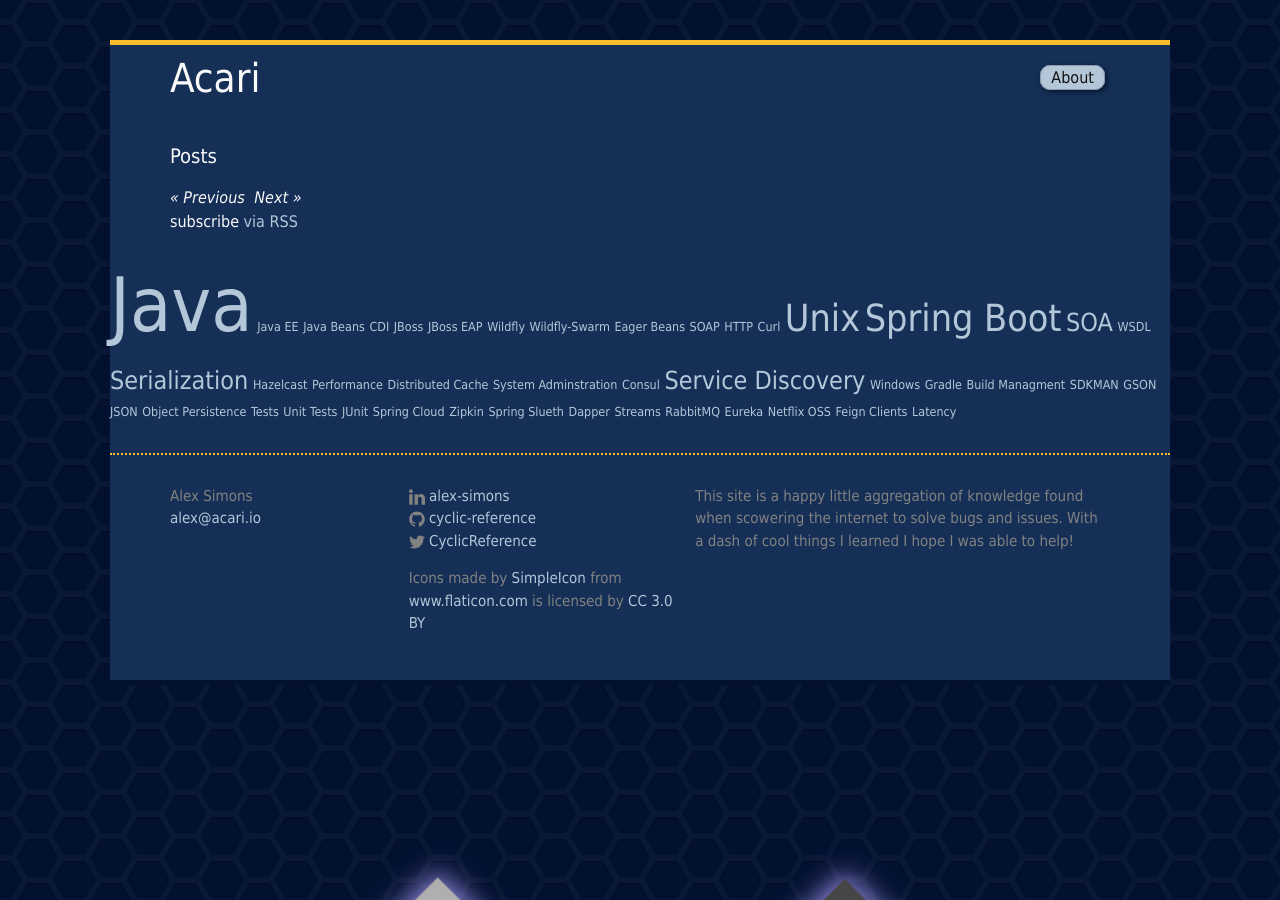
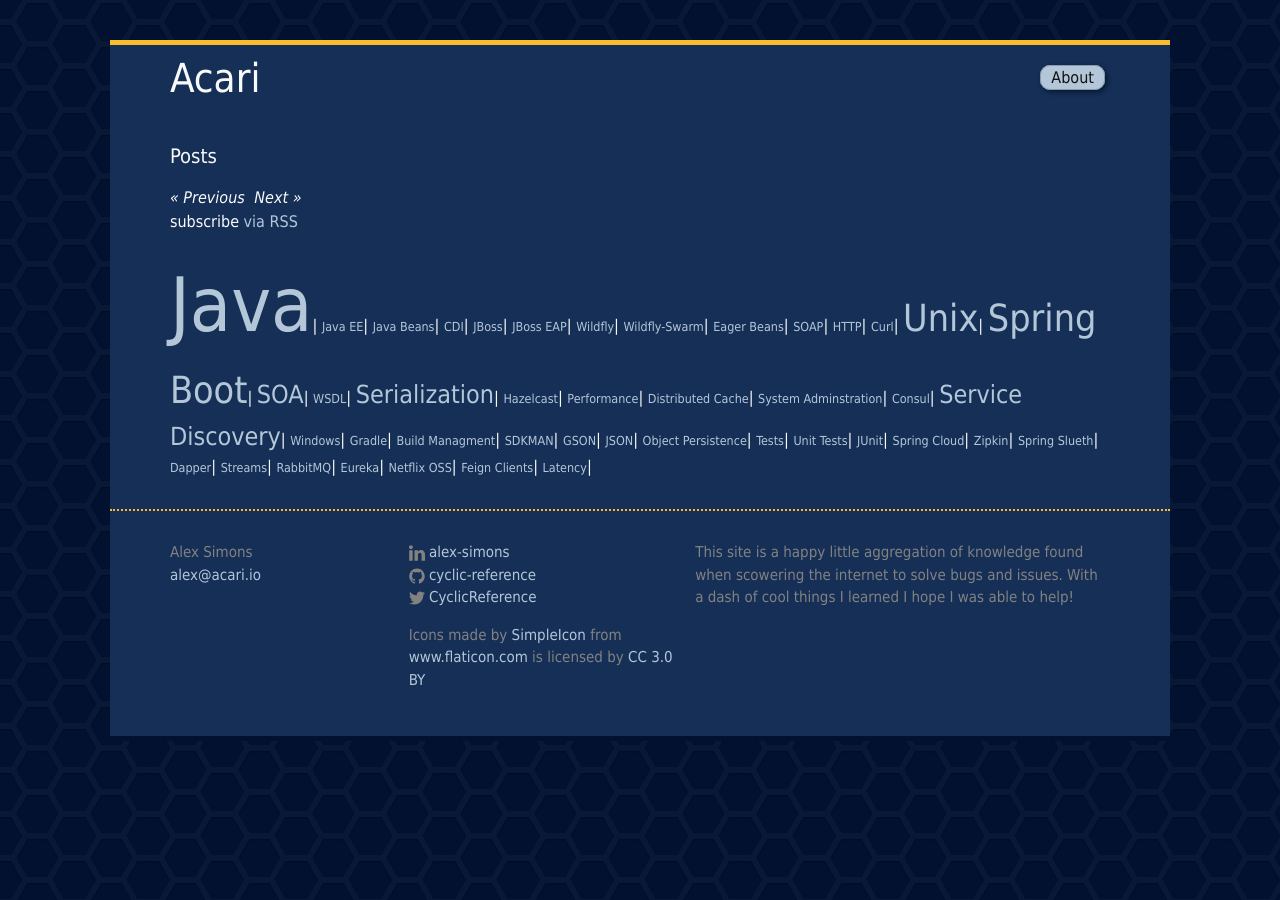
Before and after one commit to Unthrottled/blog, a Jekyll site: the page built from index.html, in a window 1280 px wide and 900 px high. Built offline with Jekyll 4.4.1, drawn with Linux system fonts in a browser that asks for light colours.

Commit message:
Tag Separators

```diff
--- a/_layouts/default.html
+++ b/_layouts/default.html
@@ -11,8 +11,8 @@
   <div class="page-content">
     <div class="wrapper">
       {{ content }}
+        {% tag_cloud %}
     </div>
-      {% tag_cloud %}
   </div>
   {% include footer.html %}
 </div>
--- a/_plugins/tag_cloud_tag.rb
+++ b/_plugins/tag_cloud_tag.rb
@@ -13,7 +13,7 @@ module Jekyll
       weights = Hash.new
       tags.each {|tag| weights[tag[0]] = tag[1].length/avg}
       tags.each do |tag, posts|
-        html << "<span style='font-size: #{sprintf("%d", weights[tag] * 100)}%'><a href='/tags/#{tag}/'>#{tag}</a></span>\n"
+        html << "<span class='cloud-tag' style='font-size: #{sprintf("%d", weights[tag] * 100)}%'><a href='/tags/#{tag}/index.html'> #{tag}</a></span><elm>|</elm>\n"
       end
       html
     end
```
